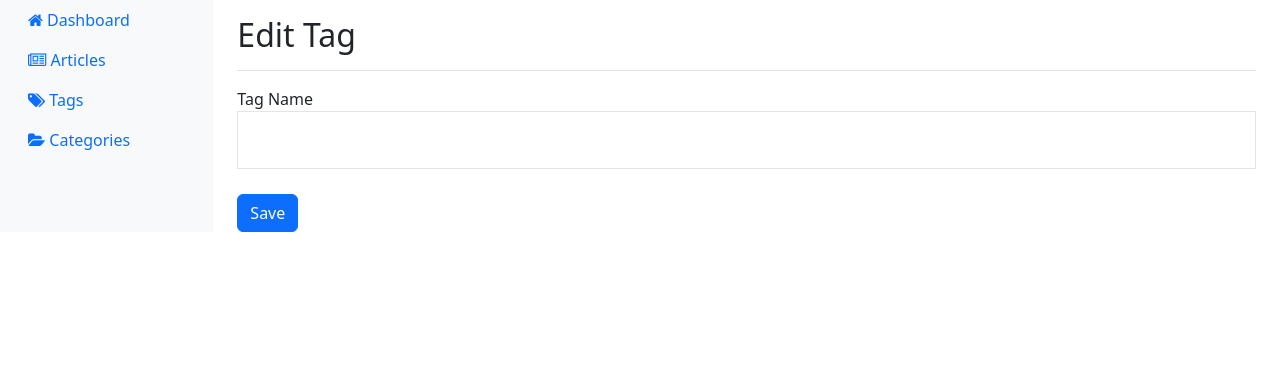
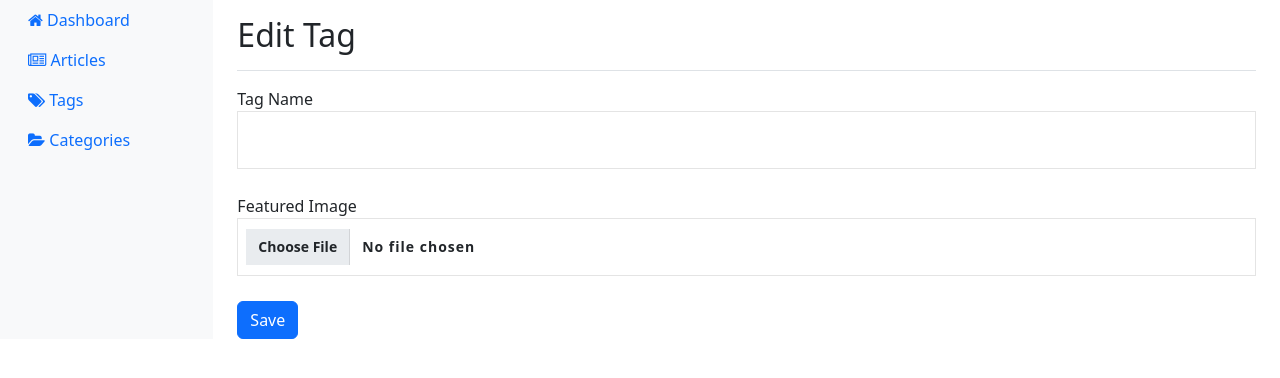
Before and after one commit to gaciksasa/gacikaleksandar, a PHP site: page /gacikaleksandar/edit_tag.php?id=1 in a window 1280 px wide. Shown: the top 378 px of the page. Run offline with PHP 8.4, Linux system fonts and the light colour scheme; the visitor is signed in with stand-in values (Sample User, id 1); data that the repository does not hold is empty.

Commit message:
adding tag featured img to header

```diff
--- a/category.php
+++ b/category.php
@@ -316,7 +316,7 @@ function create_excerpt($content, $length = 200) {
                                     </ul>
                                 </aside>
                                 <aside class="widget widget-recent-post">
-                                    <h2 class="widget-title">Recent posts</h2>
+                                    <h2 class="widget-title">Related posts</h2>
                                     <ul class="recent-post-list">
                                         <?php foreach ($articles as $article): ?>
                                             <li class="recent-post-list-li">
--- a/edit_tag.php
+++ b/edit_tag.php
@@ -12,6 +12,16 @@ $id = $_GET['id'];
 
 if ($_SERVER['REQUEST_METHOD'] == 'POST') {
     $name = $_POST['name'];
+    $featured_image = '';
+
+    // Handle file upload
+    if (!empty($_FILES['featured_image']['name'])) {
+        $target_dir = "uploads/";
+        $target_file = $target_dir . basename($_FILES["featured_image"]["name"]);
+        if (move_uploaded_file($_FILES["featured_image"]["tmp_name"], $target_file)) {
+            $featured_image = $target_file;
+        }
+    }
 
     // Connect to the database
     $conn = new mysqli(DB_HOST, DB_USER, DB_PASS, DB_NAME);
@@ -22,9 +32,16 @@ if ($_SERVER['REQUEST_METHOD'] == 'POST') {
     }
 
     // Update tag
-    $sql = "UPDATE tags SET name = ? WHERE id = ?";
-    $stmt = $conn->prepare($sql);
-    $stmt->bind_param("si", $name, $id);
+    if ($featured_image) {
+        $sql = "UPDATE tags SET name = ?, featured_image = ? WHERE id = ?";
+        $stmt = $conn->prepare($sql);
+        $stmt->bind_param("ssi", $name, $featured_image, $id);
+    } else {
+        $sql = "UPDATE tags SET name = ? WHERE id = ?";
+        $stmt = $conn->prepare($sql);
+        $stmt->bind_param("si", $name, $id);
+    }
+
     $stmt->execute();
     $stmt->close();
 
@@ -41,11 +58,11 @@ if ($_SERVER['REQUEST_METHOD'] == 'POST') {
         die("Connection failed: " . $conn->connect_error);
     }
 
-    $sql = "SELECT name FROM tags WHERE id = ?";
+    $sql = "SELECT name, featured_image FROM tags WHERE id = ?";
     $stmt = $conn->prepare($sql);
     $stmt->bind_param("i", $id);
     $stmt->execute();
-    $stmt->bind_result($name);
+    $stmt->bind_result($name, $featured_image);
     $stmt->fetch();
     $stmt->close();
 
@@ -55,7 +72,6 @@ if ($_SERVER['REQUEST_METHOD'] == 'POST') {
 
 <!doctype html>
 <html lang="en">
-
 <head>
     <meta charset="utf-8">
     <meta http-equiv="x-ua-compatible" content="ie=edge">
@@ -66,7 +82,6 @@ if ($_SERVER['REQUEST_METHOD'] == 'POST') {
     <link rel="stylesheet" href="https://cdnjs.cloudflare.com/ajax/libs/font-awesome/4.7.0/css/font-awesome.min.css">
     <link rel="stylesheet" href="css/style.css">
 </head>
-
 <body>
     <div class="container-fluid">
         <div class="row">
@@ -77,10 +92,17 @@ if ($_SERVER['REQUEST_METHOD'] == 'POST') {
                 <div class="d-flex justify-content-between flex-wrap flex-md-nowrap align-items-center pt-3 pb-2 mb-3 border-bottom">
                     <h1 class="h2">Edit Tag</h1>
                 </div>
-                <form method="post">
+                <form method="post" enctype="multipart/form-data">
                     <div class="form-group">
                         <label for="name">Tag Name</label>
                         <input type="text" class="form-control" id="name" name="name" value="<?php echo htmlspecialchars($name); ?>" required>
+                    </div>
+                    <div class="form-group">
+                        <label for="featured_image">Featured Image</label>
+                        <input type="file" class="form-control" id="featured_image" name="featured_image">
+                        <?php if ($featured_image): ?>
+                            <img src="<?php echo htmlspecialchars($featured_image); ?>" alt="Featured Image" style="width: 100px; height: auto;">
+                        <?php endif; ?>
                     </div>
                     <button type="submit" class="btn btn-primary">Save</button>
                 </form>
@@ -93,5 +115,4 @@ if ($_SERVER['REQUEST_METHOD'] == 'POST') {
     <script src="js/popper.min.js"></script>
     <script src="js/bootstrap.min.js"></script>
 </body>
-
 </html>
```
Also changed, not shown: add_tag.php (+25 -7 lines), tag.php (+26 -5 lines), tags.php (+8 -5 lines), uploads/277779603_1827067824161103_3882222726960542119_n.jpg (added), uploads/sgacik_A_lively_kitchen_setting_where_a_brunette_woman_is_prepa_4a4a4b2e-e50a-461e-85ae-68ad2de6f8ae.png (added), uploads/sgacik_brunette_woman_in_a_bikini_sunning_on_a_yach_shot_on_Kod_164e34f8-9bef-4e4d-9c49-49346a5a476f.png (added).
